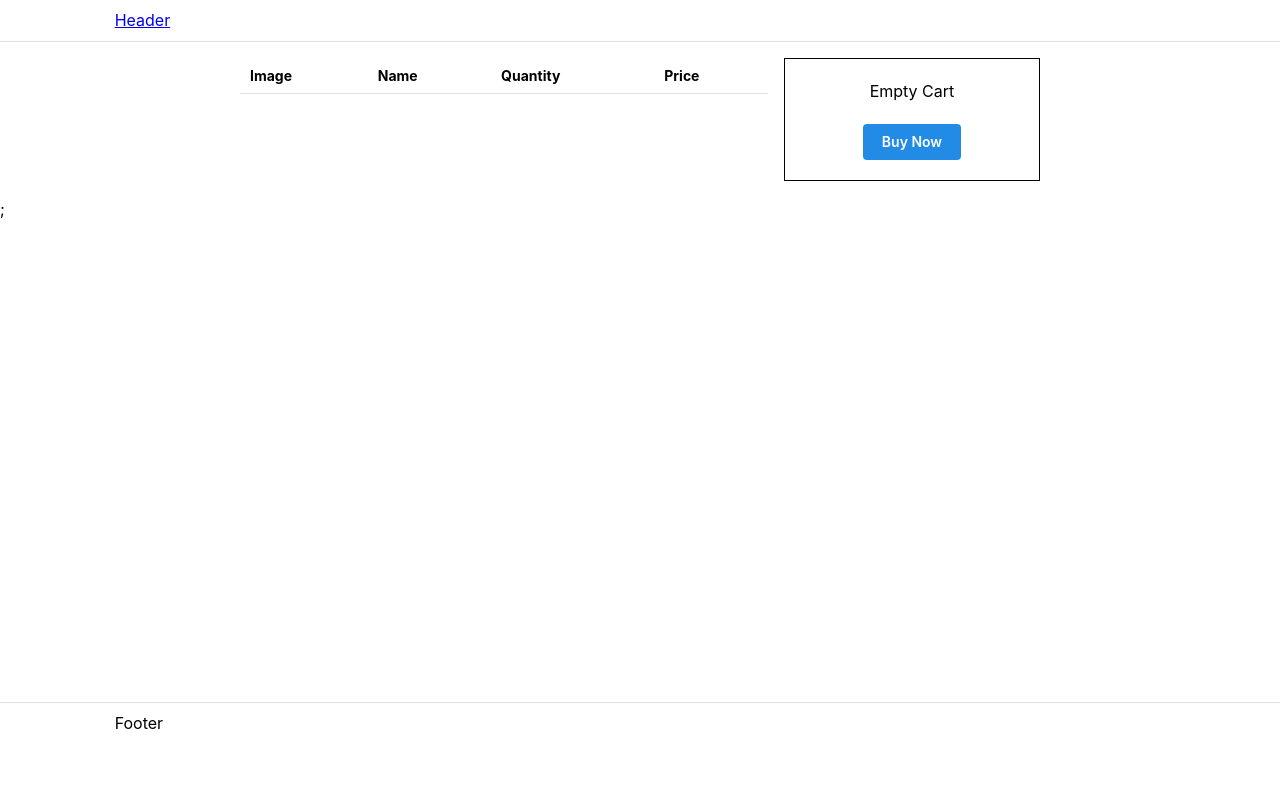
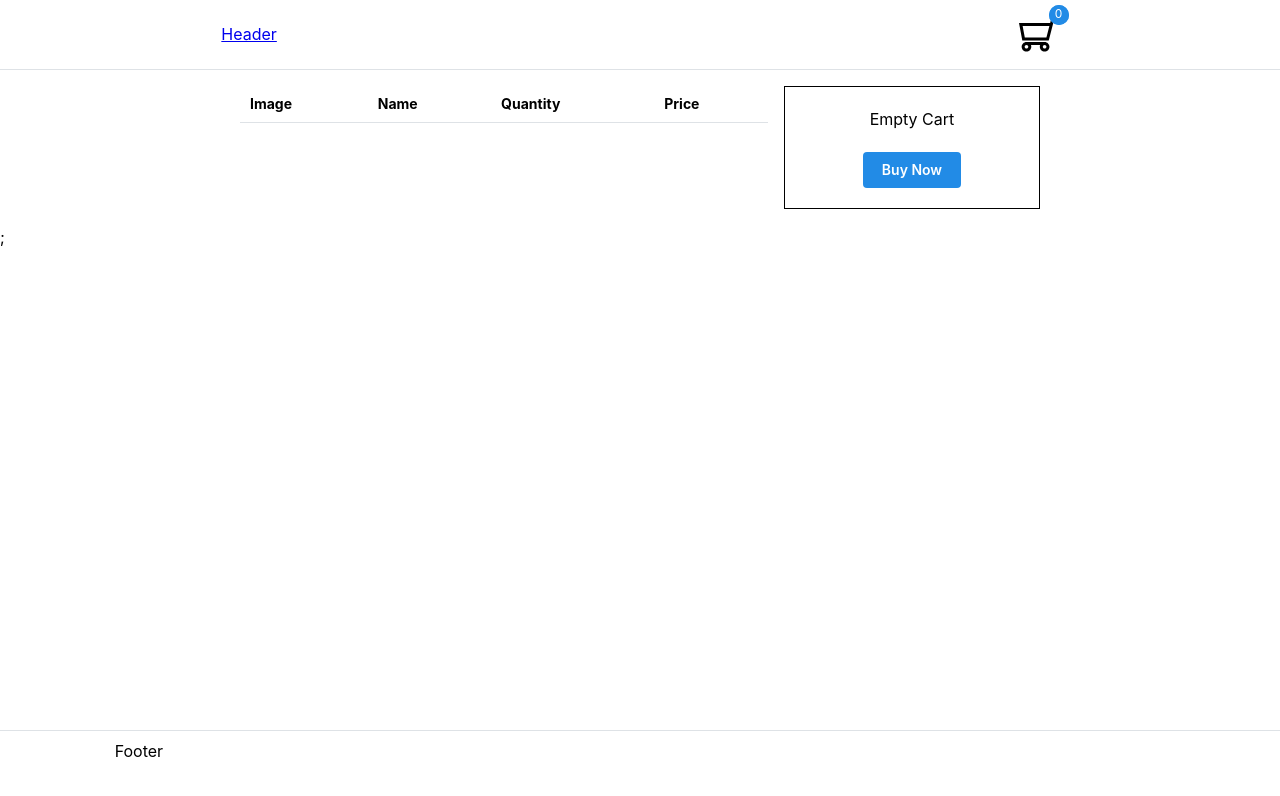
Before and after one commit to LuongHuy/Assignment1, a Next.js app in the folder online-grocery-store/: page /shoppingcart in a window 1280 px wide. Shown: the top 796 px of the page. Built offline with nearby package versions, Linux system fonts and the light colour scheme.

Commit message:
Fix Grid global CSS

```diff
--- a/online-grocery-store/src/components/layout/MainLayout.js
+++ b/online-grocery-store/src/components/layout/MainLayout.js
@@ -1,14 +1,18 @@
-import { AppShell, Grid } from "@mantine/core";
+import { AppShell, Flex, Grid } from "@mantine/core";
 import Link from "next/link";
+import CartIcon from "../cart/CartIcon";
 
 const Header = () => {
   return (
     <Grid>
-      <Grid.Col span={1} />
-      <Grid.Col span={10}>
-        <Link href="/">Header</Link>
+      <Grid.Col span={2} />
+      <Grid.Col span={8}>
+        <Flex h="100%" justify="space-between" align="center">
+          <Link href="/">Header</Link>
+          <CartIcon />
+        </Flex>
       </Grid.Col>
-      <Grid.Col span={1} />
+      <Grid.Col span={2} />
     </Grid>
   );
 };
@@ -26,7 +30,7 @@ const Footer = () => {
 const MainLayout = ({ children }) => {
   return (
     <AppShell>
-      <AppShell.Header style={{ position: "inherit" }}>
+      <AppShell.Header style={{ position: "inherit", height: 70 }}>
         <Header />
       </AppShell.Header>
 
--- a/online-grocery-store/src/pages/_app.js
+++ b/online-grocery-store/src/pages/_app.js
@@ -11,7 +11,8 @@ const theme = createTheme({
     }),
     Grid: Grid.extend({
       styles: {
-        inner: { margin: 0, width: "auto" },
+        root: { height: "100%" },
+        inner: { margin: 0, width: "auto", height: "100%" },
       },
     }),
   },
```
